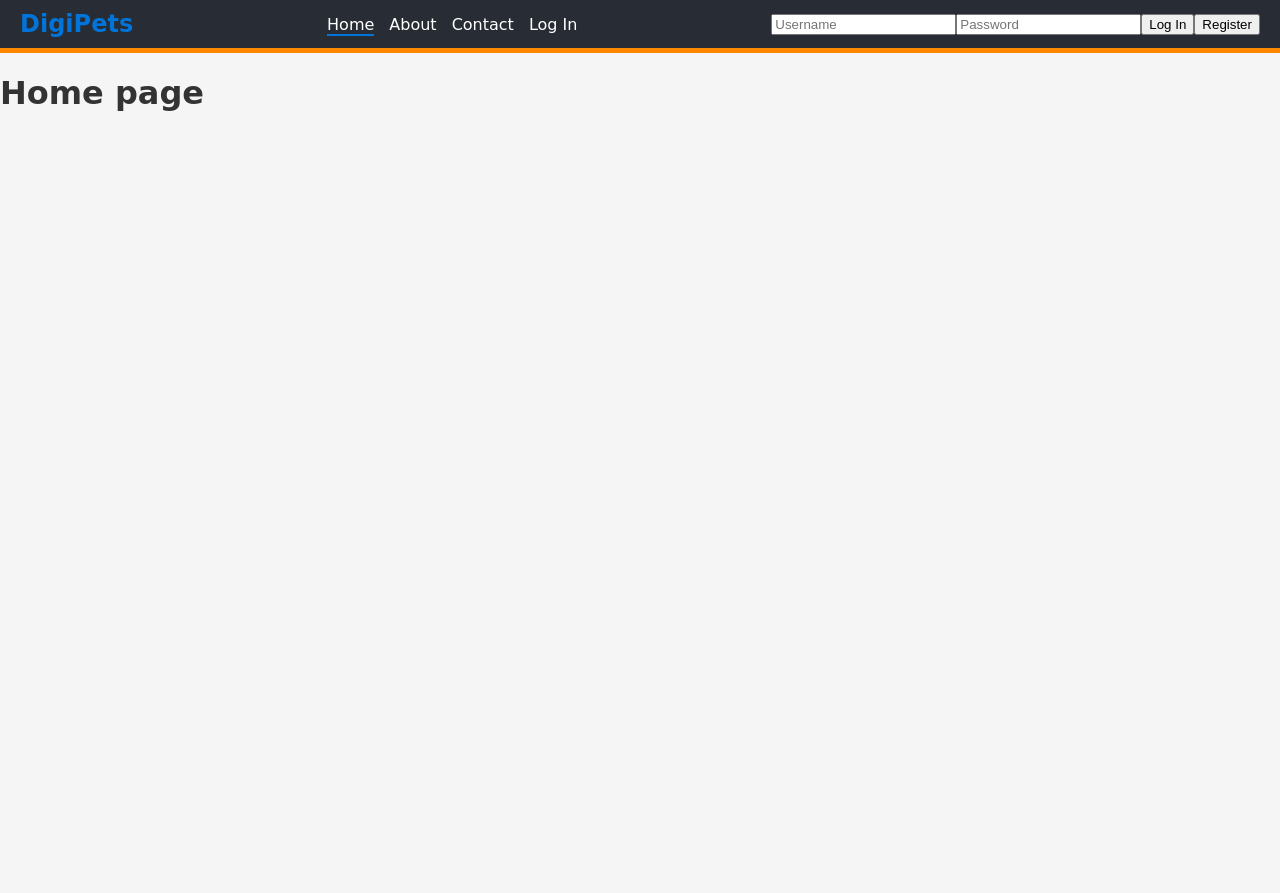
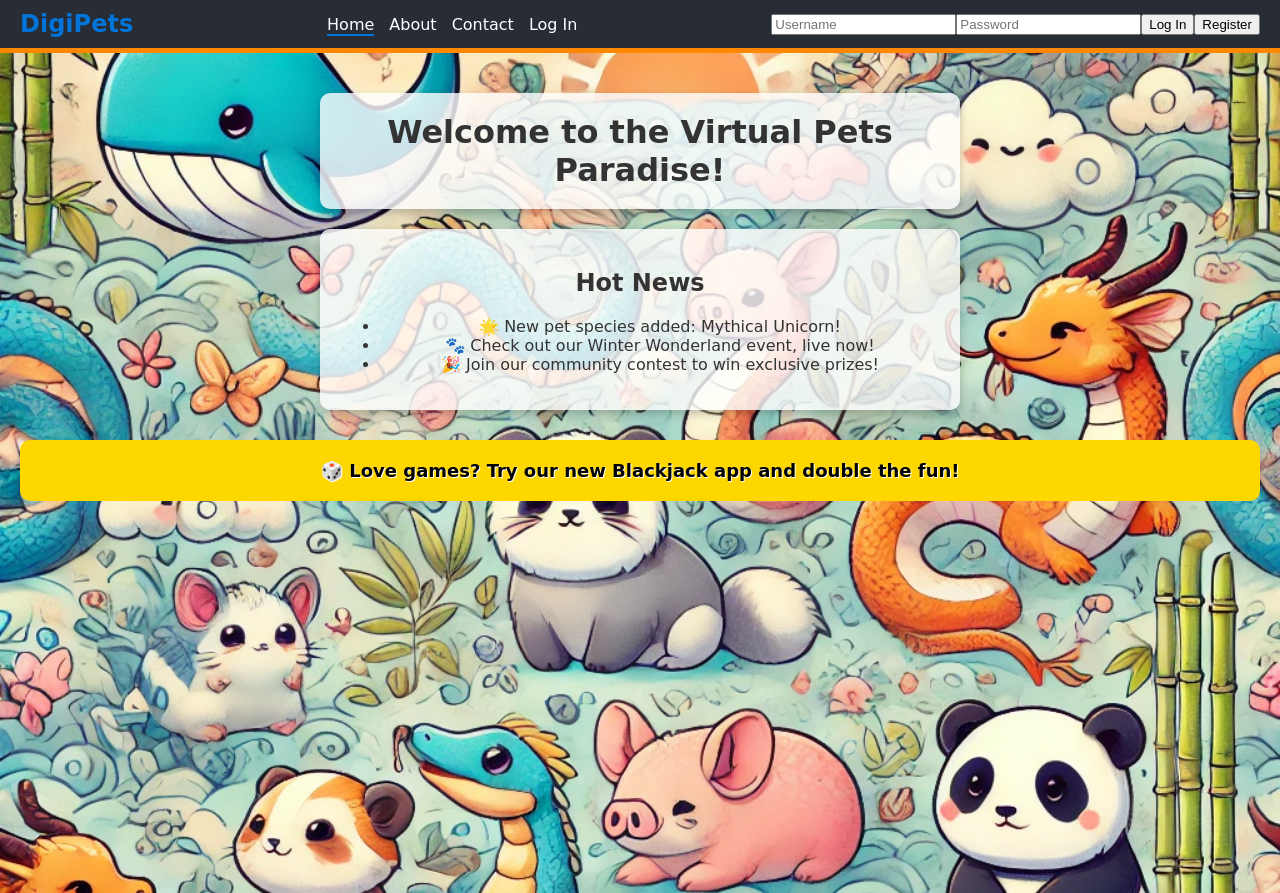
Before and after one commit to jraporta/Virtual-Pet-Frontend, a React (Vite) app: page / in a window 1280 px wide. Before the commit the page ends 800 px from the top, so only its background shows below. Built offline with nearby package versions, Linux system fonts and the light colour scheme.

Commit message:
redesign home page

```diff
--- a/src/pages/Home.jsx
+++ b/src/pages/Home.jsx
@@ -1,10 +1,21 @@
 import React from 'react';
+import '../styles/Home.css';
 
 const Home = () => {
-
     return (
-        <div>
-            <h1>Home page</h1>
+        <div className="home-container">
+            <h1 className="home-title">Welcome to the Virtual Pets Paradise!</h1>
+            <div className="news-section">
+                <h2>Hot News</h2>
+                <ul>
+                    <li>🌟 New pet species added: Mythical Unicorn!</li>
+                    <li>🐾 Check out our Winter Wonderland event, live now!</li>
+                    <li>🎉 Join our community contest to win exclusive prizes!</li>
+                </ul>
+            </div>
+            <div className="banner">
+                🎲 Love games? Try our new Blackjack app and double the fun!
+            </div>
         </div>
     );
 };
--- /dev/null
+++ b/src/styles/Home.css
@@ -0,0 +1,39 @@
+.home-container {
+    background-image: url('../../public/assets/home-background2.webp');
+    background-size: cover;
+    background-position: center;
+    height: 100vh;
+    color: #333;
+    font-family: 'Comic Sans MS', cursive, sans-serif;
+    text-align: center;
+    padding: 20px;
+}
+
+.home-title {
+    background-color: rgba(255, 255, 255, 0.8);
+    border-radius: 10px;
+    padding: 20px;
+    margin: 20px auto;
+    max-width: 600px;
+    box-shadow: 0 4px 8px rgba(0, 0, 0, 0.2);
+}
+
+.news-section {
+    background-color: rgba(255, 255, 255, 0.8);
+    border-radius: 10px;
+    padding: 20px;
+    margin: 20px auto;
+    max-width: 600px;
+    box-shadow: 0 4px 8px rgba(0, 0, 0, 0.2);
+}
+
+.banner {
+    margin-top: 30px;
+    padding: 20px;
+    background-color: #ffd700;
+    border-radius: 10px;
+    color: #000;
+    text-shadow: 1px 1px #fff;
+    font-size: 18px;
+    font-weight: bold;
+}
```
Also changed, not shown: public/assets/home-background.webp (added), public/assets/home-background2.webp (added).
